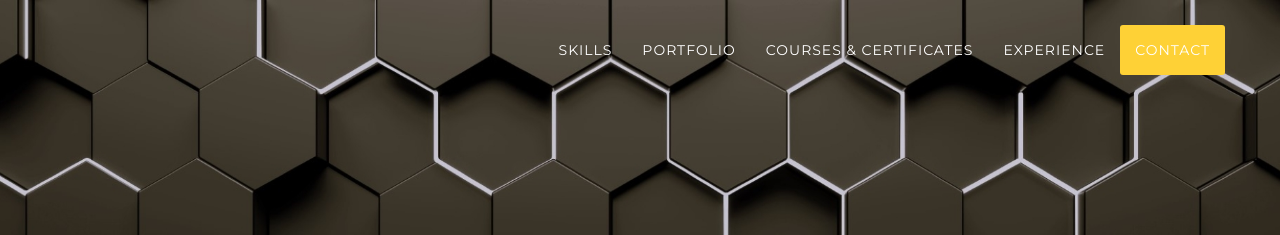
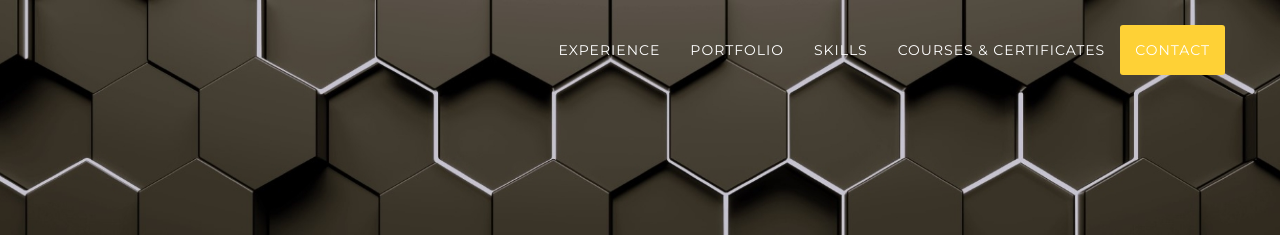
Before and after one commit to agmerino03/agmerino03.github.io, a Jekyll site: the page built from _posts/2024-04-11-FrikiPop.markdown, in a window 1280 px wide. Shown: the top 235 px of the page. Built offline with Jekyll 4.4.1, drawn with Linux system fonts in a browser that asks for light colours; some web fonts are replaced; some of the changed lines change nothing that is shown.

Commit message:
Changed sections order

```diff
--- a/_config.yml
+++ b/_config.yml
@@ -19,7 +19,7 @@
 # in the templates via {{ site.myvariable }}.
 
 title: My Portfolio
-email: agmerino03@gmail.com
+email: alejandro.g.merino@gmail.com
 description: "Alejandro's Portfolio"
 
 # Color settings (hex-codes without the leading hash-tag)
@@ -37,7 +37,7 @@
   - title: github
     url: http://github.com/agmg16-ua
   - title: envelope
-    url: mailto:agmerino03@gmail.com
+    url: mailto:alejandro.g.merino@gmail.com
 
 # Postal address (add as many lines as necessary)
 address:
--- a/_includes/header.html
+++ b/_includes/header.html
@@ -3,7 +3,8 @@
     <div class="container">
         <!-- Brand and toggle get grouped for better mobile display -->
         <div class="navbar-header page-scroll">
-                <button type="button" class="navbar-toggle" data-toggle="collapse" data-target="#bs-example-navbar-collapse-1">
+            <button type="button" class="navbar-toggle" data-toggle="collapse"
+                data-target="#bs-example-navbar-collapse-1">
                 <span class="sr-only">Toggle navigation</span>
                 <span class="icon-bar"></span>
                 <span class="icon-bar"></span>
@@ -19,16 +20,16 @@
                     <a href="#page-top"></a>
                 </li>
                 <li>
-                        <a class="page-scroll" href="#skills">Skills</a>
+                    <a class="page-scroll" href="#about">Experience</a>
                 </li>
                 <li>
                     <a class="page-scroll" href="#portfolio">Portfolio</a>
                 </li>
                 <li>
-                        <a class="page-scroll" href="#courses_certificates">Courses & Certificates</a>
+                    <a class="page-scroll" href="#skills">Skills</a>
                 </li>
                 <li>
-                        <a class="page-scroll" href="#about">Experience</a>
+                    <a class="page-scroll" href="#courses_certificates">Courses & Certificates</a>
                 </li>
                 <li>
                     <a class="page-scroll" href="#contact">Contact</a>
```
Lines whose indentation alone changed are shown as unchanged.
